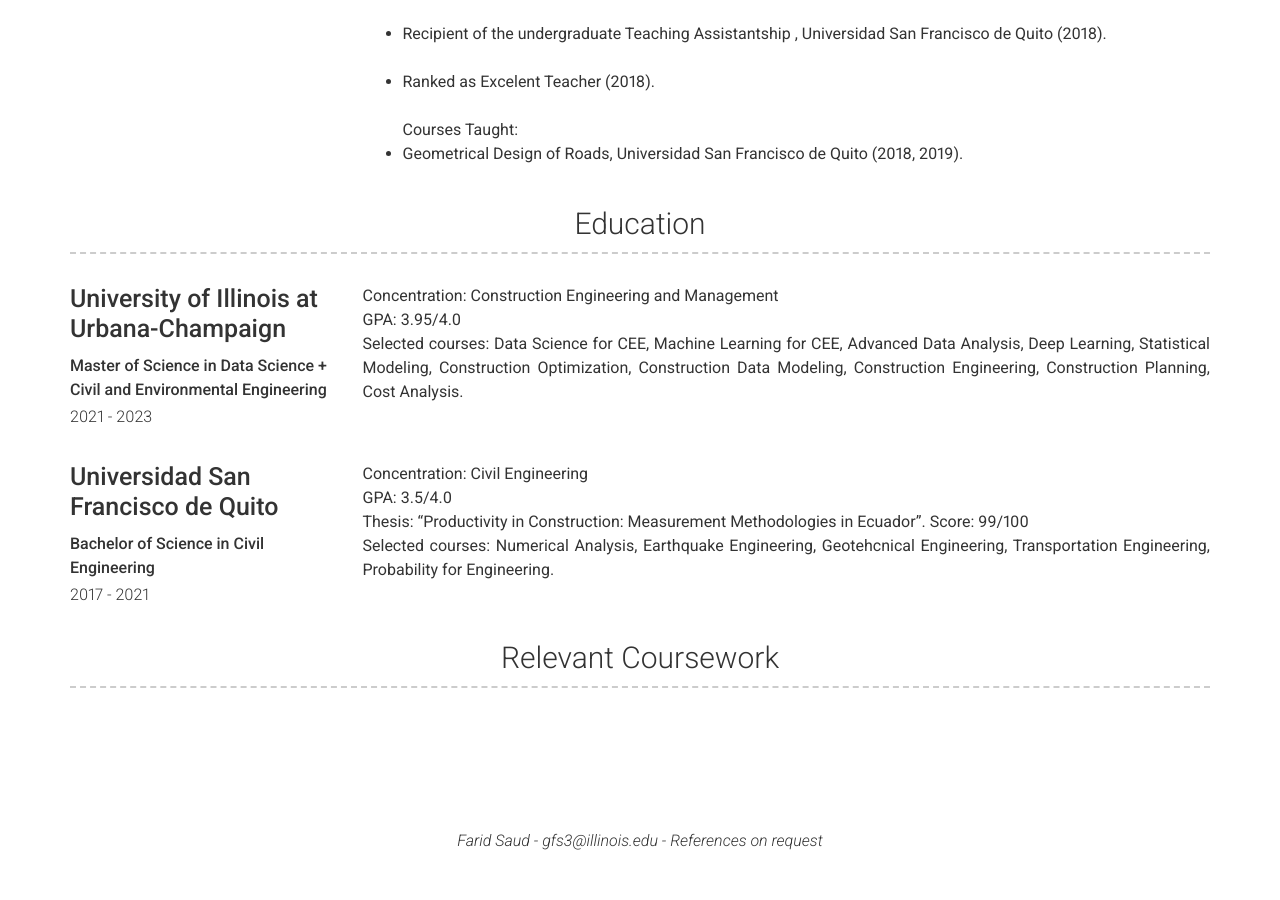
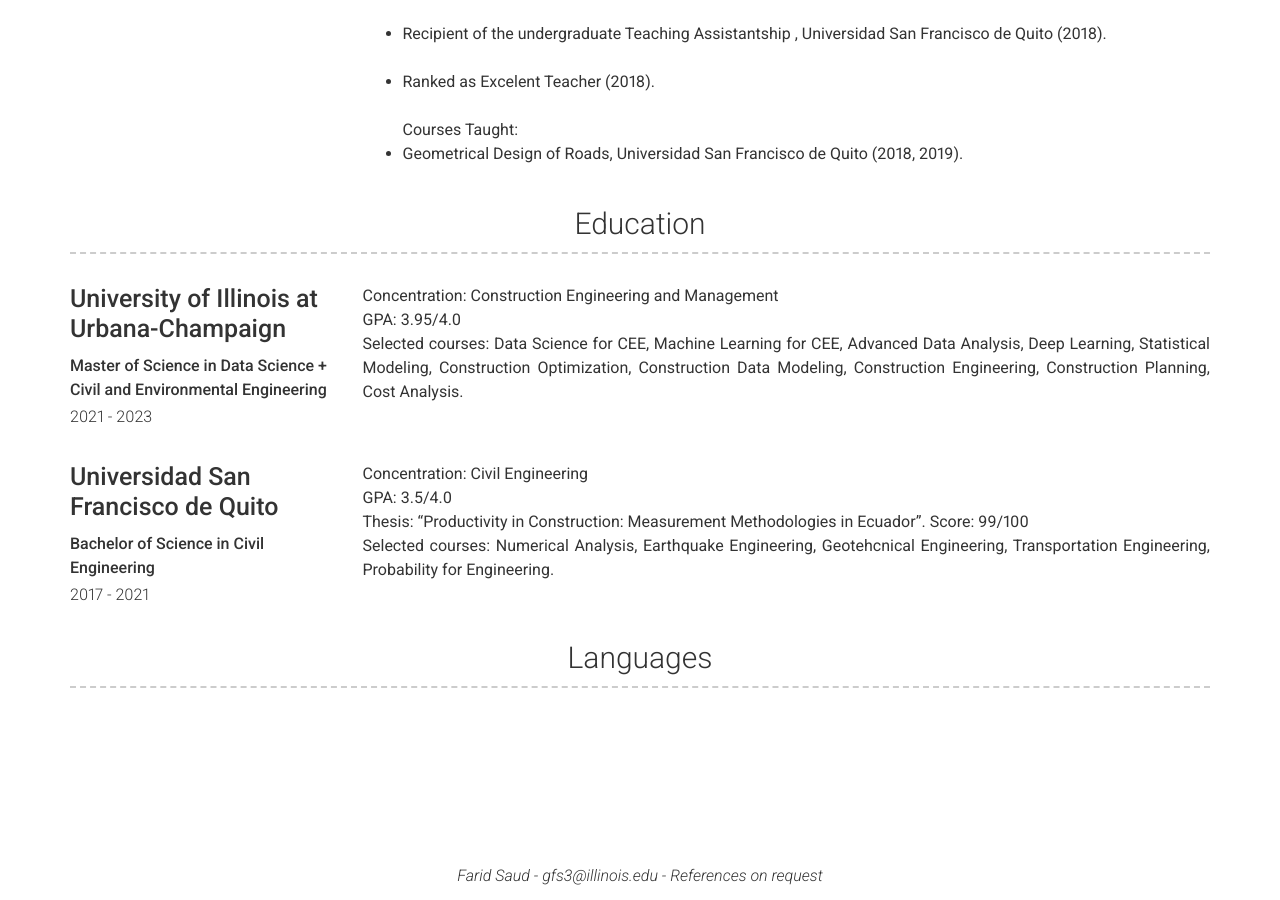
Before and after one commit to fsaudm/fsaudm.github.io, a Jekyll site: the page built from index.md, in a window 1280 px wide and 900 px high, scrolled down 1599 px. Built offline with Jekyll 4.4.1, drawn with Linux system fonts in a browser that asks for light colours; before the commit the page ends 2464 px from its top, so only the background shows below that.

Commit message:
Update _config.yml

```diff
--- a/_config.yml
+++ b/_config.yml
@@ -36,8 +36,11 @@ about_content: | # this will include new lines to allow paragraphs
 # More Section
 more_title: Relevant Coursework
 more_content: |
+ <br />
 
-
+more_title: Languages
+more_content: |
+ <br />
 
 
 # Footer
```
